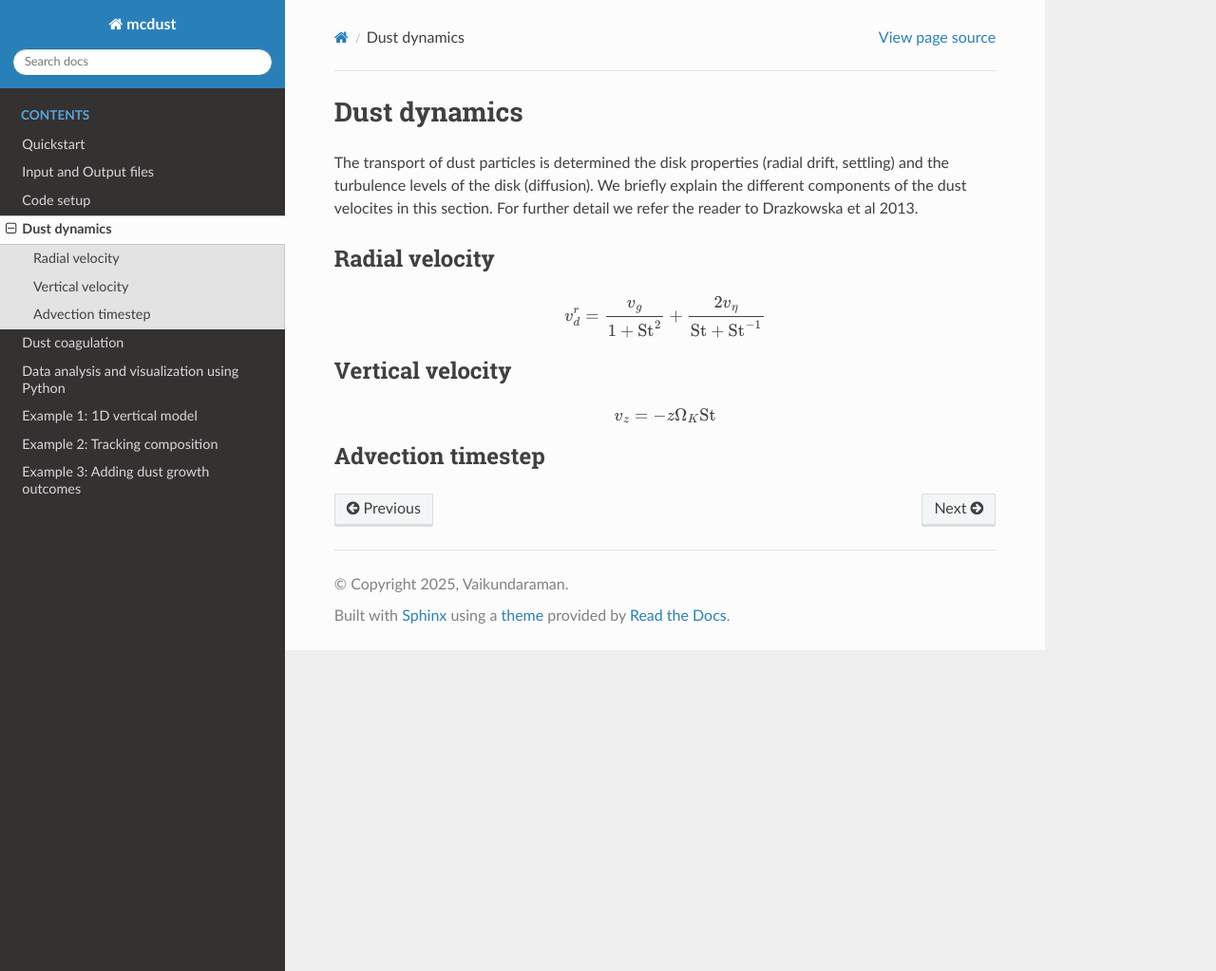
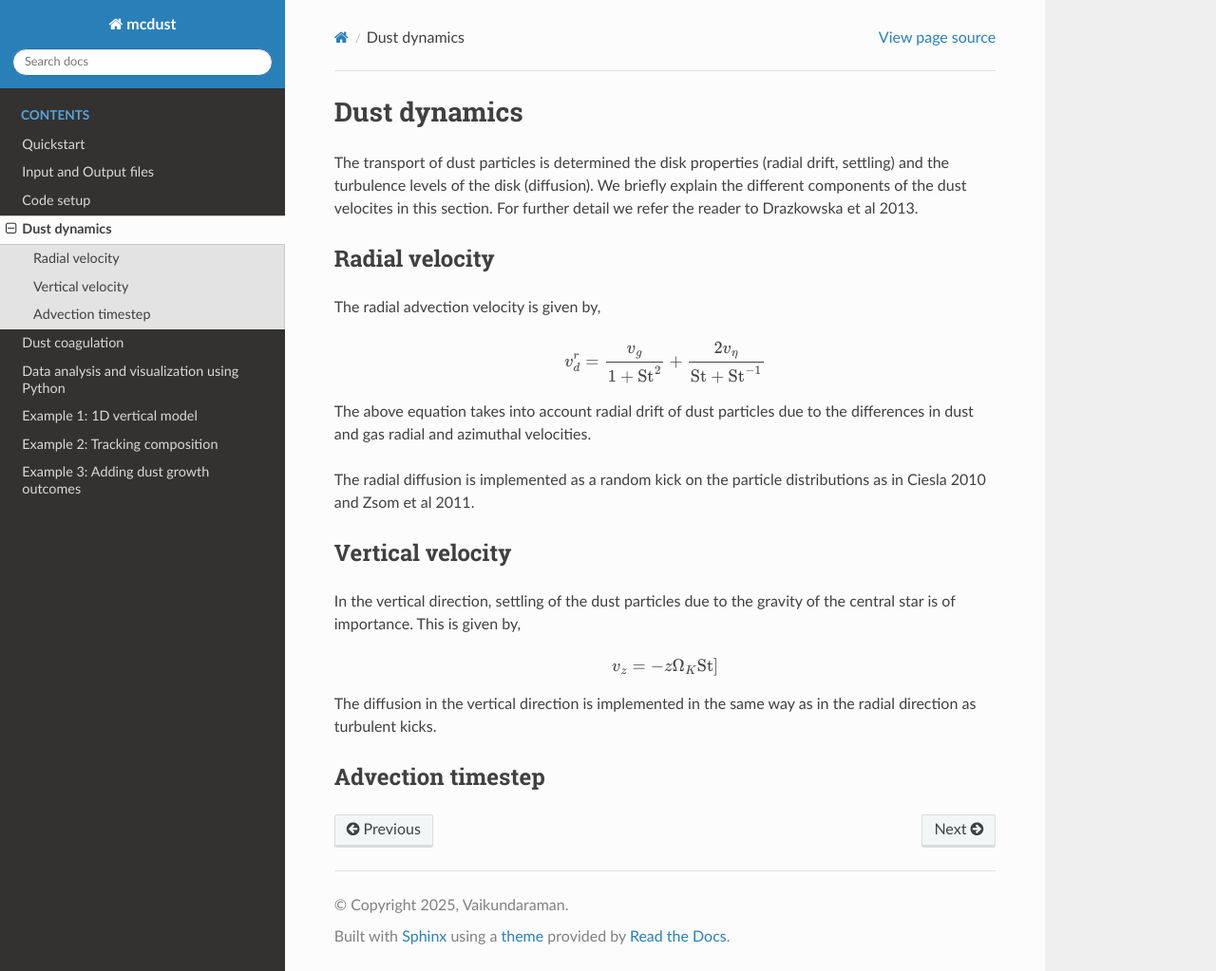
Before and after one commit to vicky1997/docs_test, a Sphinx documentation site: the page built from docs/source/dustdynamics.rst, in a window 1280 px wide and 1023 px high. Shown: the whole window at 95% size. Built offline with Sphinx 7.4.7 and the Read the Docs theme 3.1.0, drawn with Linux system fonts in a browser that asks for light colours.

Commit message:
dustdynamicsalmostcomplete

```diff
--- a/docs/source/dustcoagulation.rst
+++ b/docs/source/dustcoagulation.rst
@@ -1,2 +1,4 @@
 Dust coagulation
 ================
+
+Dust coagulation in :code:`mcdust` is done using Monte Carlo methods.
--- a/docs/source/dustdynamics.rst
+++ b/docs/source/dustdynamics.rst
@@ -7,15 +7,25 @@ We briefly explain the different components of the dust velocites in this sectio
 Radial velocity
 +++++++++++++++
 
+The radial advection velocity is given by,
+
 .. math::
 
     v^r_d = \frac{v_g}{1 + \mathrm{St}^2} + \frac{2v_\eta}{\mathrm{St} + \mathrm{St}^{-1}}
+
+The above equation takes into account radial drift of dust particles due to the differences in dust and gas radial and azimuthal velocities.
+
+The radial diffusion is implemented as a random kick on the particle distributions as in Ciesla 2010 and Zsom et al 2011.
+
 Vertical velocity
 +++++++++++++++++
+In the vertical direction, settling of the dust particles due to the gravity of the central star is of importance. This is given by,
 
 .. math::
 
-    v_z = -z\Omega_K \mathrm{St}
+    v_z = -z\Omega_K \mathrm{St}]
+
+The diffusion in the vertical direction is implemented in the same way as in the radial direction as turbulent kicks.
 
 Advection timestep
 ++++++++++++++++++
--- a/docs/source/index.rst
+++ b/docs/source/index.rst
@@ -3,7 +3,7 @@
 
 | ``mcdust`` is a code to model the growth and evolution of dust in protoplanetary disks.
 
-| ``mcdust`` is a 2D (r-z) code that simulates the vertical and radial evolution and growth of dust. The dust growth is implemented using a Monte Carlo approach.
+| ``mcdust`` is a 2D (r-z) code that simulates the vertical and radial evolution and growth of dust. The code makes use of the representative particle approach to simulate the dust particles and uses Monte Carlo methods to simulate dust growth.
 
 | The details are ``mcdust`` are presented in Drazkowksa et al. (2013) & Vaikundaraman et al. (in prep). The code units are in cgs and we use a cylindrical co-ordinate system (r-z) in the code.
 
```
